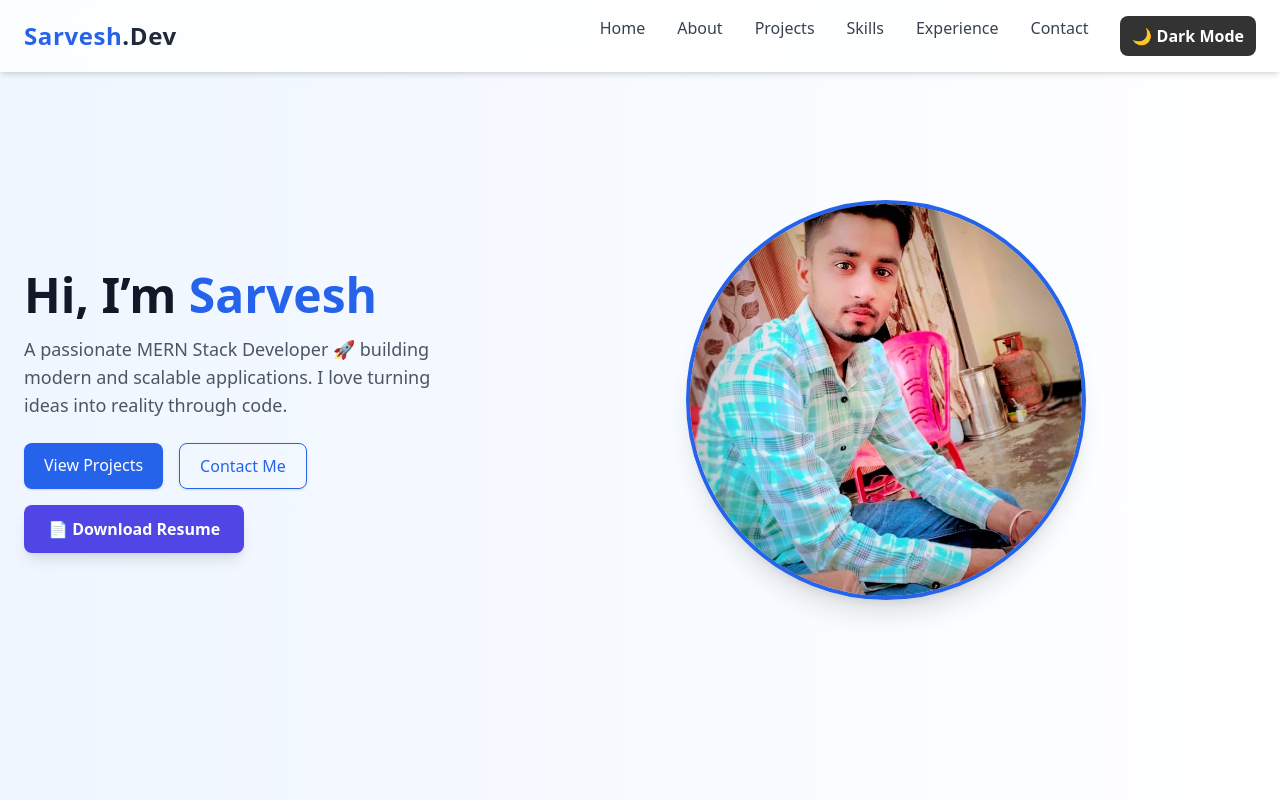
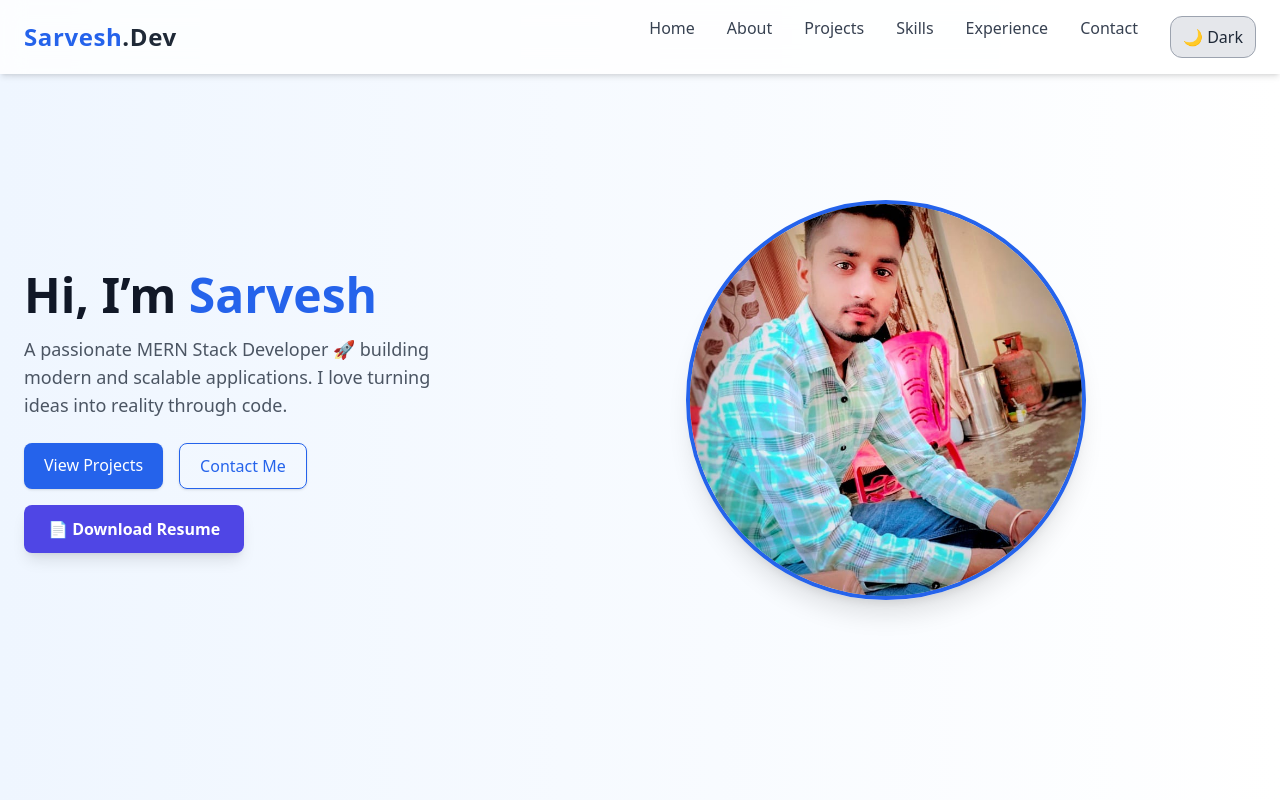
Before and after one commit to Sarvesh221007/portfolio, a React (Create React App) app: page / in a window 1280 px wide. Shown: the top 800 px of the page. Built offline with nearby package versions, Linux system fonts and the light colour scheme.

Commit message:
✨ Added Dark Mode feature with toggle button

```diff
--- a/src/components/layout/DarkModeToggle.jsx
+++ b/src/components/layout/DarkModeToggle.jsx
@@ -1,12 +1,17 @@
-import React, { useEffect, useState } from "react";
+import { useEffect, useState } from "react";
 
 const DarkModeToggle = () => {
   const [theme, setTheme] = useState(
     localStorage.getItem("theme") || "light"
   );
 
+  // Apply theme on mount + whenever it changes
   useEffect(() => {
-    document.documentElement.setAttribute("data-theme", theme);
+    if (theme === "dark") {
+      document.documentElement.classList.add("dark");
+    } else {
+      document.documentElement.classList.remove("dark");
+    }
     localStorage.setItem("theme", theme);
   }, [theme]);
 
@@ -17,17 +22,13 @@ const DarkModeToggle = () => {
   return (
     <button
       onClick={toggleTheme}
-      style={{
-        padding: "8px 12px",
-        borderRadius: "8px",
-        border: "none",
-        cursor: "pointer",
-        background: theme === "light" ? "#333" : "#eee",
-        color: theme === "light" ? "#fff" : "#333",
-        fontWeight: "bold"
-      }}
+      className={`px-3 py-2 rounded-xl border font-medium transition-colors duration-300
+        ${theme === "light"
+          ? "bg-gray-200 text-gray-800 border-gray-400 hover:bg-gray-300"
+          : "bg-gray-700 text-gray-200 border-gray-500 hover:bg-gray-600"
+        }`}
     >
-      {theme === "light" ? "🌙 Dark Mode" : "☀️ Light Mode"}
+      {theme === "light" ? "🌙 Dark" : "☀️ Light"}
     </button>
   );
 };
--- a/tailwind.config.js
+++ b/tailwind.config.js
@@ -1,7 +1,8 @@
 /** @type {import('tailwindcss').Config} */
 module.exports = {
+  darkMode: "class", // ✅ Enable class-based dark mode
   content: [
-    "./src/**/*.{js,jsx,ts,tsx}",  // <-- Tell Tailwind to scan all your React files
+    "./src/**/*.{js,jsx,ts,tsx}",  // Scan all React files
   ],
   theme: {
     extend: {},
```
